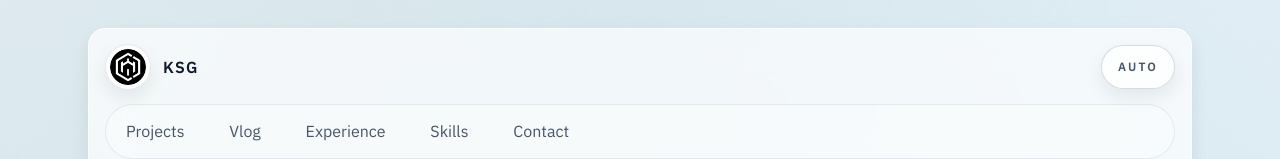
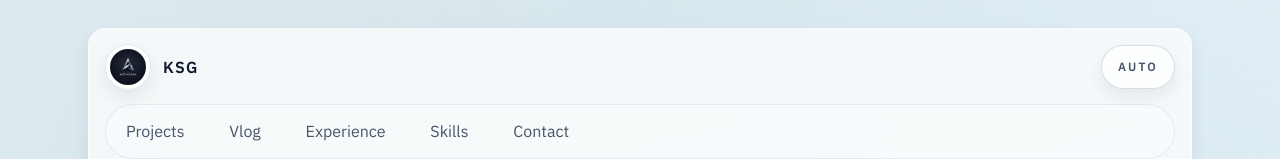
Before and after one commit to karansinghgurjar/ksg_portfolio, a React (Vite) app: page / in a window 1280 px wide. Shown: the top 159 px of the page. Built offline with nearby package versions, Linux system fonts and the light colour scheme.

Commit message:
Use provided brand logo asset

```diff
--- a/src/components/layout/Footer.jsx
+++ b/src/components/layout/Footer.jsx
@@ -15,7 +15,7 @@ export default function Footer() {
             <a className="flex items-center gap-3 text-lg font-bold" href="#top">
               <img
                 className="logo-circle"
-                src={getAssetPath("logo-mark.webp")}
+                src={getAssetPath("brand-logo.png")}
                 alt={`${siteConfig.name} logo`}
               />
               <span>{siteConfig.shortName}</span>
--- a/src/components/layout/Header.jsx
+++ b/src/components/layout/Header.jsx
@@ -47,7 +47,7 @@ export default function Header({
           >
             <img
               className="logo-circle"
-              src={getAssetPath("logo-mark.webp")}
+              src={getAssetPath("brand-logo.png")}
               alt={`${siteConfig.name} logo`}
             />
             <span className="brand-mark">{siteConfig.shortName}</span>
```
Also changed, not shown: public/brand-logo.png (added).
